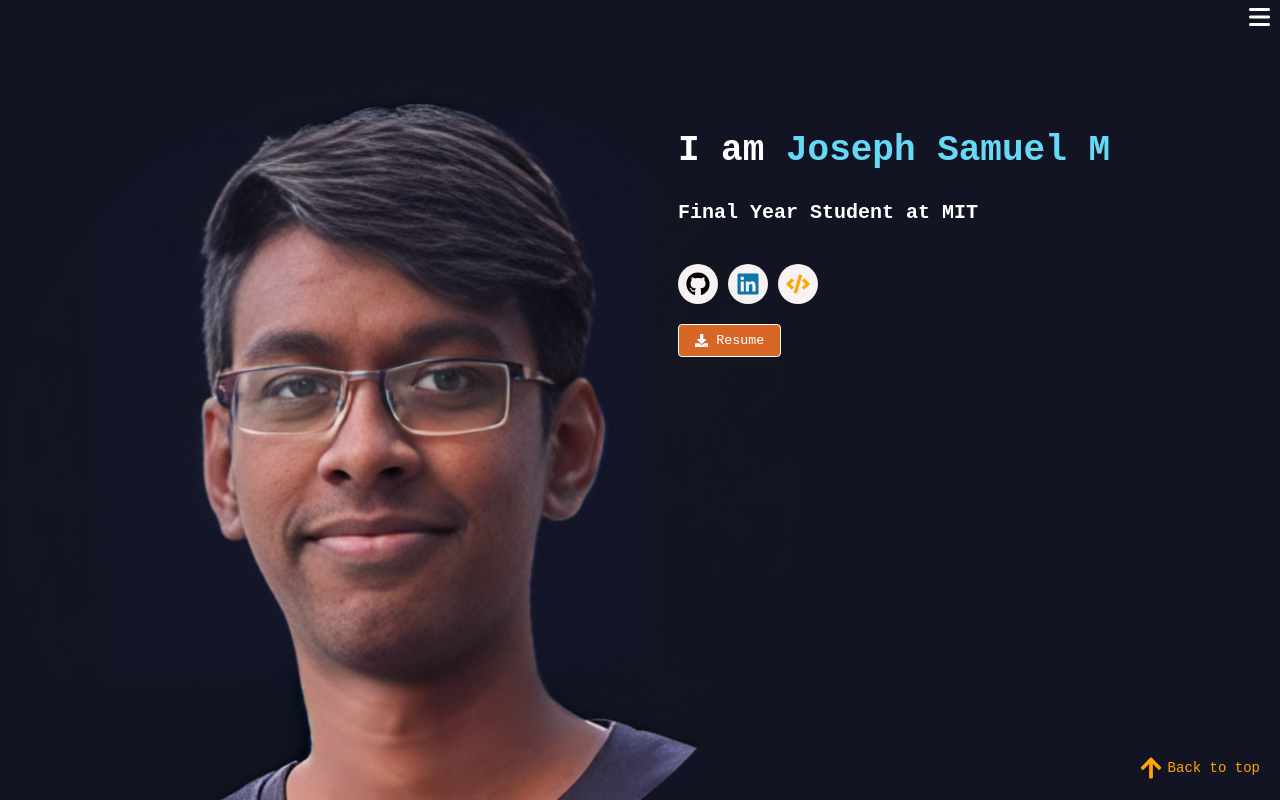
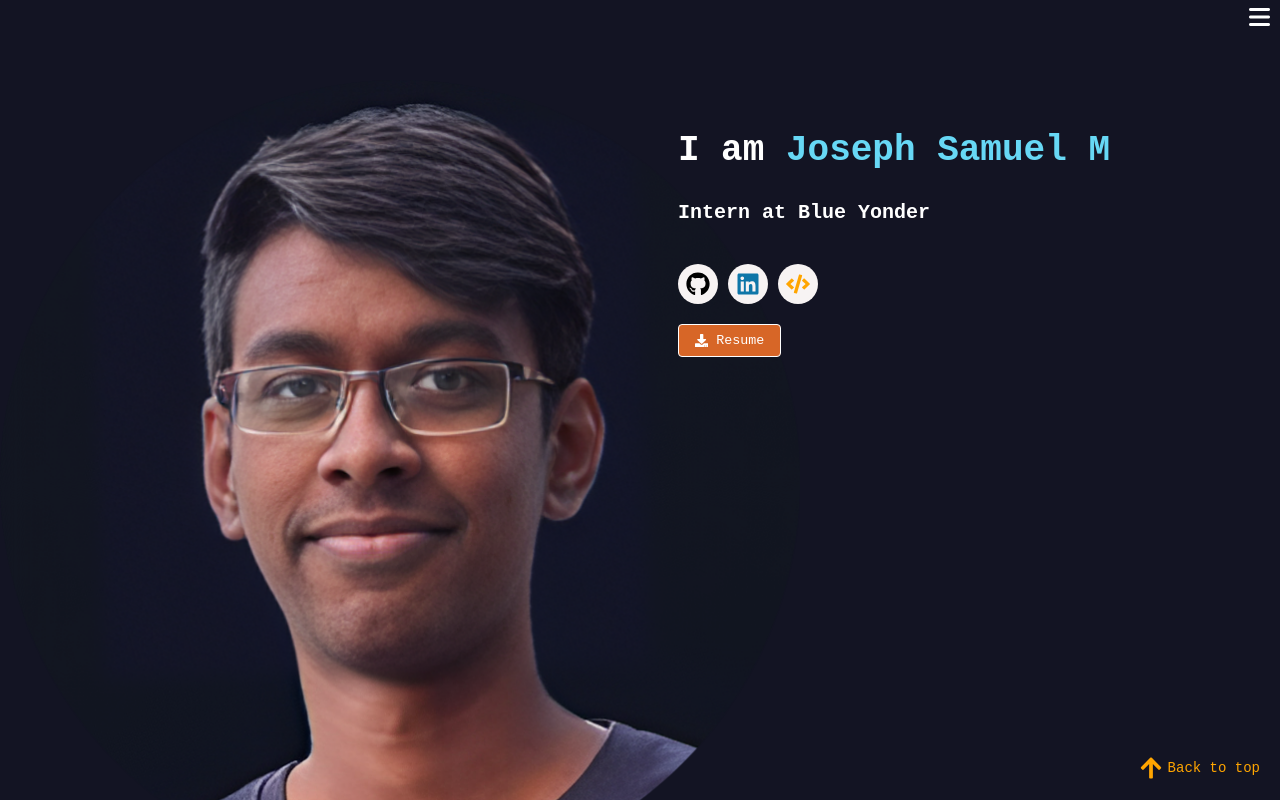
Before and after one commit to JosephSamuel2022/My-Portfolio, a React (Create React App) app: page / in a window 1280 px wide. Built offline with nearby package versions, Linux system fonts and the light colour scheme.

Commit message:
internship update

```diff
--- a/src/Info.js
+++ b/src/Info.js
@@ -25,7 +25,7 @@ const Info = () => {
 					<h1>
 						I am <span className='name'>Joseph Samuel M</span>
 					</h1>
-					<p className='description'>Final Year Student at MIT</p>
+					<p className='description'>Intern at Blue Yonder</p>
 
 					<div className='social-icons'>
 						<a
```
